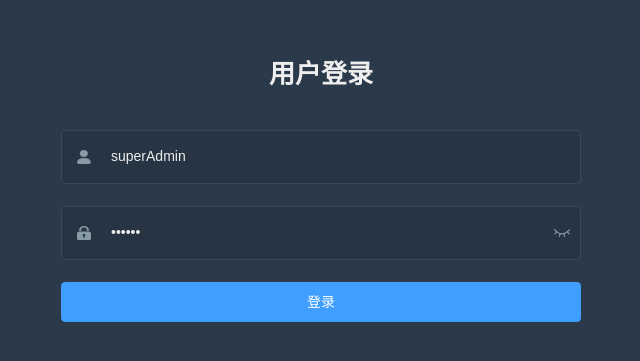
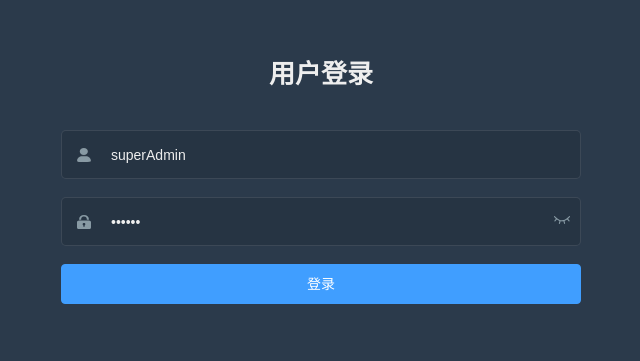
Before and after one commit to heerey525/vue3-admin-template, a Vue app: page /#/login in a window 1280 px wide. Shown: the part 107-468 px from the top of the page, without its empty margins (319-959 px from the left). Built offline with nearby package versions, Linux system fonts and the light colour scheme.

Commit message:
feat(element-plus): 版本升级为2.2.6

```diff
--- a/package.json
+++ b/package.json
@@ -11,9 +11,10 @@
     "push": "git push"
   },
   "dependencies": {
+    "@element-plus/icons-vue": "^2.0.6",
     "axios": "^0.27.2",
     "core-js": "^3.6.5",
-    "element-plus": "^1.0.2-beta.28",
+    "element-plus": "^2.2.6",
     "md5": "^2.3.0",
     "vue": "^3.2.8",
     "vue-i18n": "^9.2.0-beta.36",
--- a/src/layout/components/Navbar.vue
+++ b/src/layout/components/Navbar.vue
@@ -12,10 +12,11 @@
             :size="40"
             :src="
               $store.getters.userInfo.avatar ||
-              `https://element-plus.gitee.io/images/element-plus-logo.svg`
+              `https://element-plus.gitee.io/images/element-plus-logo-small.svg`
             "
           ></el-avatar>
-          <i class="el-icon-s-tools"></i>
+          <!-- <i class="el-icon-s-tools"></i> -->
+          <el-icon><Tools /></el-icon>
         </div>
         <template #dropdown>
           <el-dropdown-menu class="user-dropdown">
--- a/src/layout/components/Sidebar/SidebarItem.vue
+++ b/src/layout/components/Sidebar/SidebarItem.vue
@@ -1,6 +1,6 @@
 <template>
   <!-- 支持渲染多级 menu 菜单 -->
-  <el-submenu v-if="route.children.length > 0" :index="route.path">
+  <el-sub-menu v-if="route.children.length > 0" :index="route.path">
     <template #title>
       <menu-item :title="route.meta.title" :icon="route.meta.icon"></menu-item>
     </template>
@@ -10,7 +10,7 @@
       :key="item.path"
       :route="item"
     ></sidebar-item>
-  </el-submenu>
+  </el-sub-menu>
   <!-- 渲染 item 项 -->
   <el-menu-item v-else :index="route.path">
     <menu-item :title="route.meta.title" :icon="route.meta.icon"></menu-item>
--- a/src/layout/components/Sidebar/index.vue
+++ b/src/layout/components/Sidebar/index.vue
@@ -4,7 +4,7 @@
       <el-avatar
         :size="logoHeight"
         shape="square"
-        src="https://element-plus.gitee.io/images/element-plus-logo.svg"
+        src="https://element-plus.gitee.io/images/element-plus-logo-small.svg"
       />
       <h1 class="logo-title" v-if="$store.getters.sidebarOpened">vue3-admin</h1>
     </div>
--- a/src/main.js
+++ b/src/main.js
@@ -3,6 +3,7 @@ import App from './App.vue'
 import router from './router'
 import store from './store'
 import installElementPlus from './plugins/element'
+import * as ElementPlusIconsVue from '@element-plus/icons-vue'
 // 初始化样式表
 import '@/styles/index.scss'
 // 导入svgIcon
@@ -13,6 +14,10 @@ import './permission'
 import i18n from '@/i18n'
 
 const app = createApp(App)
+
+for (const [key, component] of Object.entries(ElementPlusIconsVue)) {
+  app.component(key, component)
+}
 installElementPlus(app)
 installIcons(app)
 app.use(store).use(router).use(i18n).mount('#app')
--- a/src/plugins/element.js
+++ b/src/plugins/element.js
@@ -1,5 +1,5 @@
 import ElementPlus from 'element-plus'
-import 'element-plus/lib/theme-chalk/index.css'
+import 'element-plus/dist/index.css'
 import locale from 'element-plus/lib/locale/lang/zh-cn'
 
 export default (app) => {
--- a/src/styles/element.scss
+++ b/src/styles/element.scss
@@ -1,3 +1,3 @@
 .el-avatar {
-  --el-avatar-background-color: none !important;
+  --el-avatar-bg-color: none !important;
 }
--- a/src/views/login/index.vue
+++ b/src/views/login/index.vue
@@ -39,6 +39,7 @@
       <el-button
         type="primary"
         class="login-submit"
+        size="large"
         :loading="loading"
         @click="loginSubmit(loginFormRef)"
         >登录</el-button
@@ -138,6 +139,19 @@ $cursor: #fff;
         background: transparent;
         border: none;
         border-radius: 0px;
+        // padding: 12px 5px 12px 15px;
+        color: $light_gray;
+        caret-color: $cursor;
+      }
+
+      .el-input__wrapper {
+        width: 100%;
+        height: 47px;
+        background: transparent;
+        box-shadow: none;
+
+        border: none;
+        border-radius: 0px;
         padding: 12px 5px 12px 15px;
         color: $light_gray;
         caret-color: $cursor;
```
Also changed, not shown: 1 other file (tests, documents, lock files or other folders).
